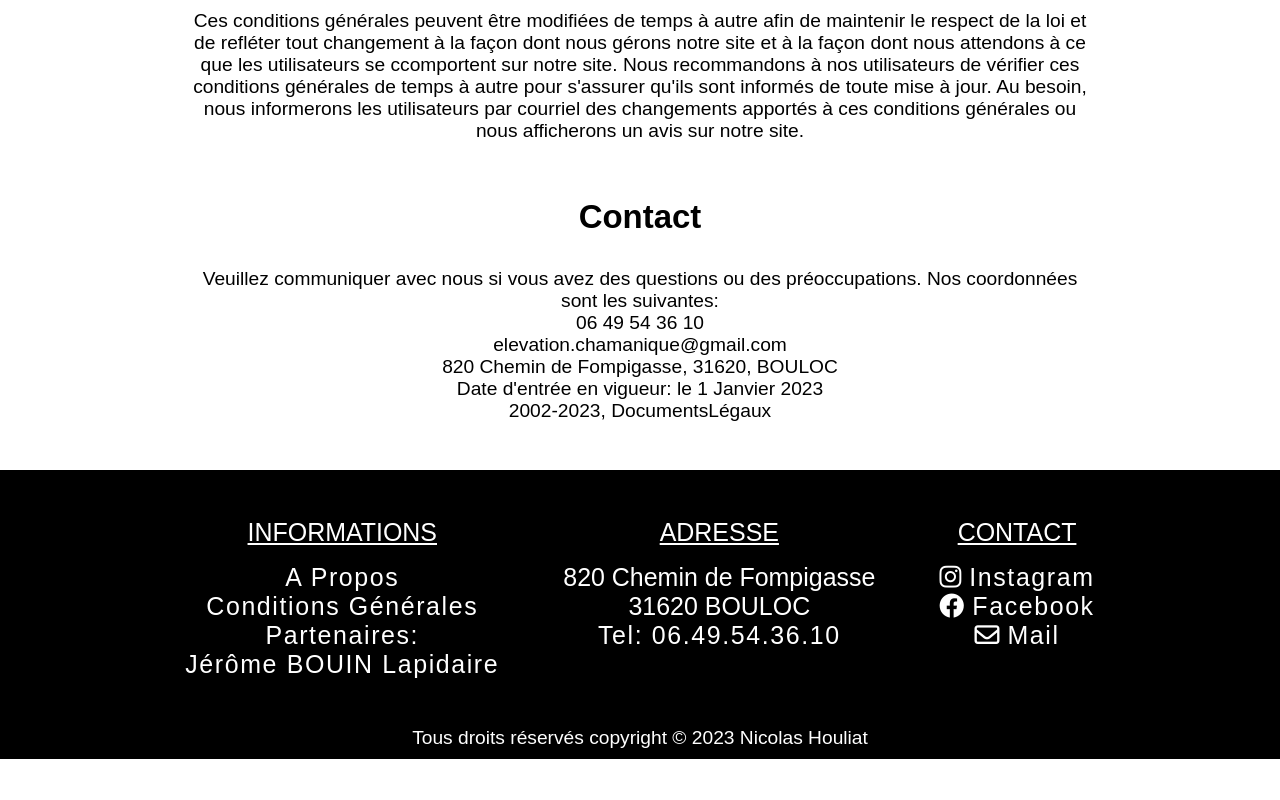
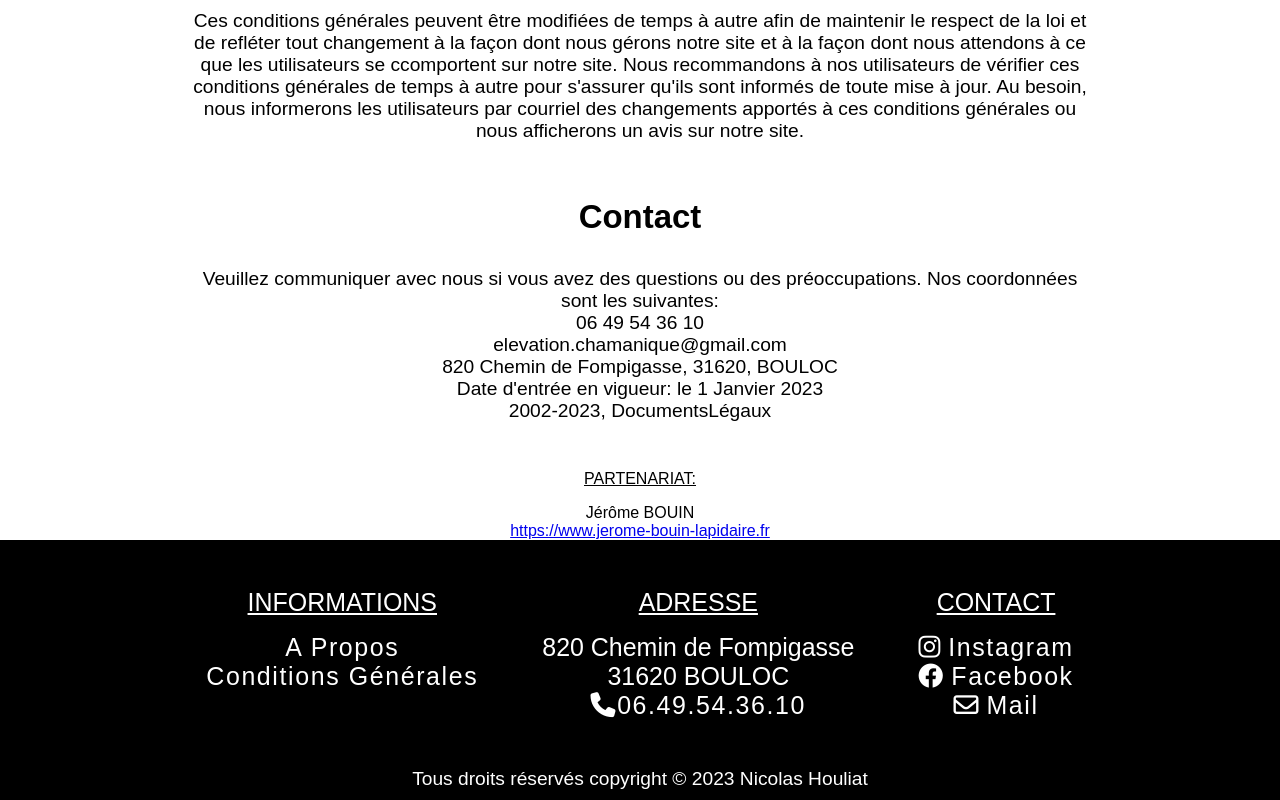
Before and after one commit to AD-Cryptokalm/elevationchamanique, a React (Create React App) app: page /conditions-generales in a window 1280 px wide. Shown: the part 1470-2270 px from the top of the page. Before the commit the page ends 2229 px from the top, so only its background shows below. Built offline with nearby package versions, Linux system fonts and the light colour scheme; a web font is replaced by a local one.

Commit message:
partenariat

```diff
--- a/src/components/Footer.js
+++ b/src/components/Footer.js
@@ -1,33 +1,80 @@
-
-
 function Footer() {
   return (
-    <div className='container-footer'>
-      <div className='footer'>
-        <ul className='footer-informations'>
-            <li className="title-list">INFORMATIONS</li>
-            <li><a href="/about">A Propos</a></li>
-            <li><a href="/conditions-generales">Conditions Générales</a></li>
-            <li><a href="https://www.jerome-bouin-lapidaire.fr" target="_blank">Partenaires:<br/> Jérôme BOUIN Lapidaire</a></li>
+    <div className="container-footer">
+      <ul className="footer-partenariat">
+        <li className="title-list">PARTENARIAT:</li>
+        <li>Jérôme BOUIN</li>
+        <li>
+          <a
+            href="https://www.jerome-bouin-lapidaire.fr"
+            target="_blank"
+            rel="noreferrer"
+          >
+            https://www.jerome-bouin-lapidaire.fr
+          </a>
+        </li>
+      </ul>
+      {/* <div className="separation"></div> */}
+      <div className="footer">
+        <div className="droits"></div>
+        <ul className="footer-informations">
+          <li className="title-list">INFORMATIONS</li>
+          <li>
+            <a href="/about" className="decoration-none">
+              A Propos
+            </a>
+          </li>
+          <li>
+            <a href="/conditions-generales" className="decoration-none">
+              Conditions Générales
+            </a>
+          </li>
         </ul>
         <ul className="footer-adress">
-            <li className='title-list'>ADRESSE</li>
-            <li>820 Chemin de Fompigasse</li>
-            <li>31620 BOULOC</li>
-            <li><a href="tel:+33649543610"> Tel: 06.49.54.36.10</a></li>
+          <li className="title-list">ADRESSE</li>
+          <li>820 Chemin de Fompigasse</li>
+          <li>31620 BOULOC</li>
+          <li>
+            <a href="tel:+33649543610" className="decoration-none">
+              {" "}
+              <i className="fa-solid fa-phone iconPhone"></i>
+              06.49.54.36.10
+            </a>
+          </li>
         </ul>
         <ul className="footer-contact">
-            <li className='title-list'>CONTACT</li>
-            <li><i className="fa-brands fa-instagram"></i><a href="https://www.instagram.com/b.l.chamanisme">Instagram</a></li>
-            <li><i className="fa-brands fa-facebook"></i><a href="https://www.facebook.com/BenjaminLaff">Facebook</a></li>
-            <li><i className="fa-regular fa-envelope"></i><a href="/contact">Mail</a></li>
+          <li className="title-list">CONTACT</li>
+          <li>
+            <i className="fa-brands fa-instagram"></i>
+            <a
+              href="https://www.instagram.com/b.l.chamanisme"
+              className="decoration-none"
+            >
+              Instagram
+            </a>
+          </li>
+          <li>
+            <i className="fa-brands fa-facebook"></i>
+            <a
+              href="https://www.facebook.com/BenjaminLaff"
+              className="decoration-none"
+            >
+              Facebook
+            </a>
+          </li>
+          <li>
+            <i className="fa-regular fa-envelope"></i>
+            <a href="/contact" className="decoration-none">
+              Mail
+            </a>
+          </li>
         </ul>
       </div>
       <div className="droits">
         <p>Tous droits réservés copyright © 2023 Nicolas Houliat</p>
       </div>
     </div>
-  )
+  );
 }
 
-export default Footer
+export default Footer;
```
